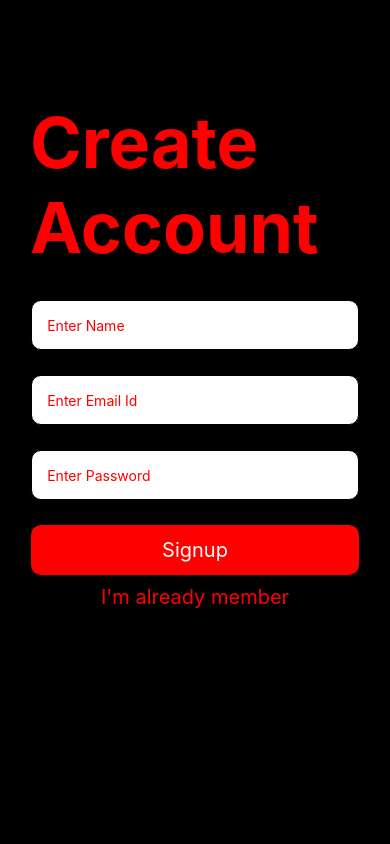
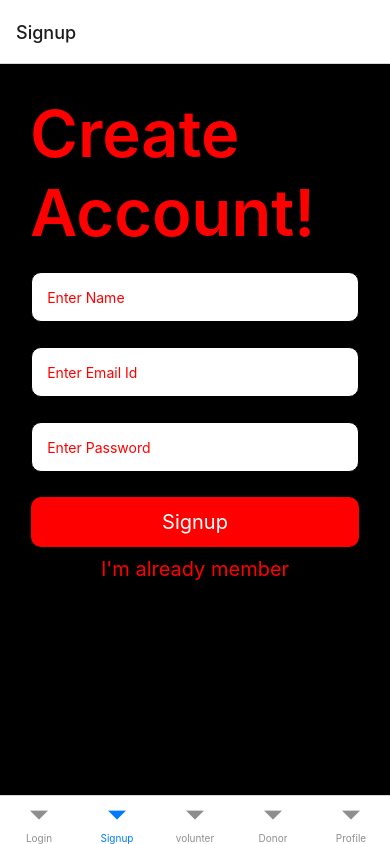
Before and after one commit to lovearya05/food_donation, a React Native app: screen /Signup in a window 390 px wide. Built offline with nearby package versions, Linux system fonts and the light colour scheme.

Commit message:
navigation

```diff
--- a/package.json
+++ b/package.json
@@ -10,6 +10,8 @@
   },
   "dependencies": {
     "@react-native-community/masked-view": "^0.1.11",
+    "@react-native-firebase/app": "^16.2.0",
+    "@react-native-firebase/firestore": "^16.2.0",
     "@react-navigation/bottom-tabs": "^6.4.0",
     "@react-navigation/native": "^6.0.13",
     "@react-navigation/stack": "^6.3.2",
--- a/src/bottom/BottomNavigator.js
+++ b/src/bottom/BottomNavigator.js
@@ -5,7 +5,8 @@ import Volunteer from '../screens/Volunteer';
 import Donor from '../screens/Donor'
 import Profile from '../screens/Profile';
 // import Icon from 'react-native-vector-icons/FontAwesome';
-// import Login from '../screens/Login';
+import Login from '../screens/Login';
+import Signup from '../screens/Signup';
 
 const Bottom = createBottomTabNavigator();
 
@@ -14,6 +15,24 @@ const BottomNavigator = () => {
 
     return (
         <Bottom.Navigator>
+
+            <Bottom.Screen
+                name= 'Login'
+                component={Login}
+                options={{
+                    headerShown:true,
+
+                }}
+            />
+
+            <Bottom.Screen
+                name= 'Signup'
+                component={Signup}
+                options={{
+                    headerShown:true,
+
+                }}
+            />
 
             <Bottom.Screen
                 name= 'volunter'
--- a/src/screens/Login.js
+++ b/src/screens/Login.js
@@ -89,7 +89,7 @@ const Login = ({ navigation }) => {
 
             <TouchableOpacity
                 onPress={()=>{
-                    // navigation.navigate('Signup')
+                    navigation.navigate('Signup')
                 }}
 
                 style={{
--- a/src/screens/Signup.js
+++ b/src/screens/Signup.js
@@ -18,13 +18,13 @@ const Signup = ({ navigation }) => {
 
         <View style={{ flex: 1, backgroundColor: "black" }}>
             <Text style={{
-                 marginTop: 100,
+                 marginTop: 30,
                  paddingLeft:30,
-                  fontSize: 70,
-                  fontWeight: '700',
+                  fontSize: 65,
+                  fontWeight: '600',
                    color: 'red'
                     }}>
-                Create Account
+                Create Account!
             </Text>
 
 
@@ -42,7 +42,7 @@ const Signup = ({ navigation }) => {
                     borderRadius: 10,
                     borderWidth: 0.5,
                     alignSelf: 'center',
-                    marginTop: 30,
+                    marginTop: 20,
                     backgroundColor: "white",
                 }}
             />
```
Also changed, not shown: 1 other file (tests, documents, lock files or other folders).
